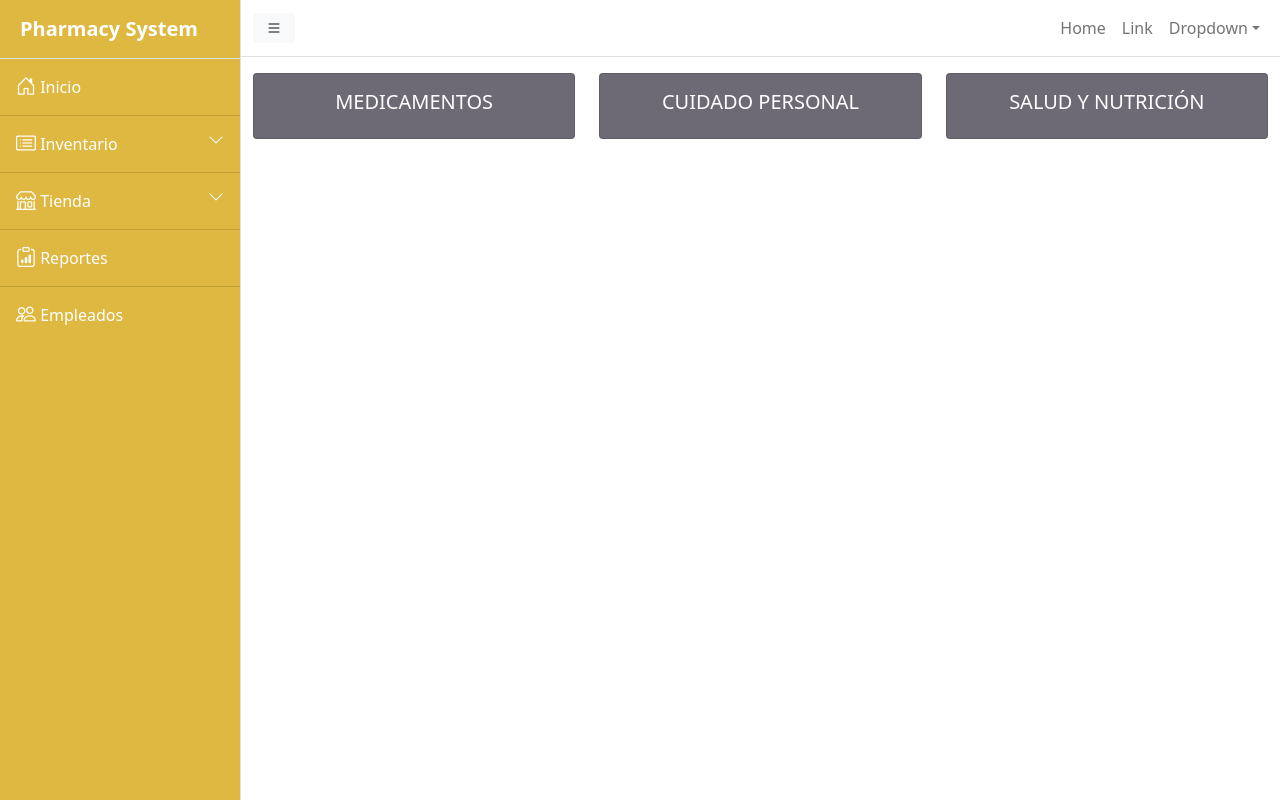
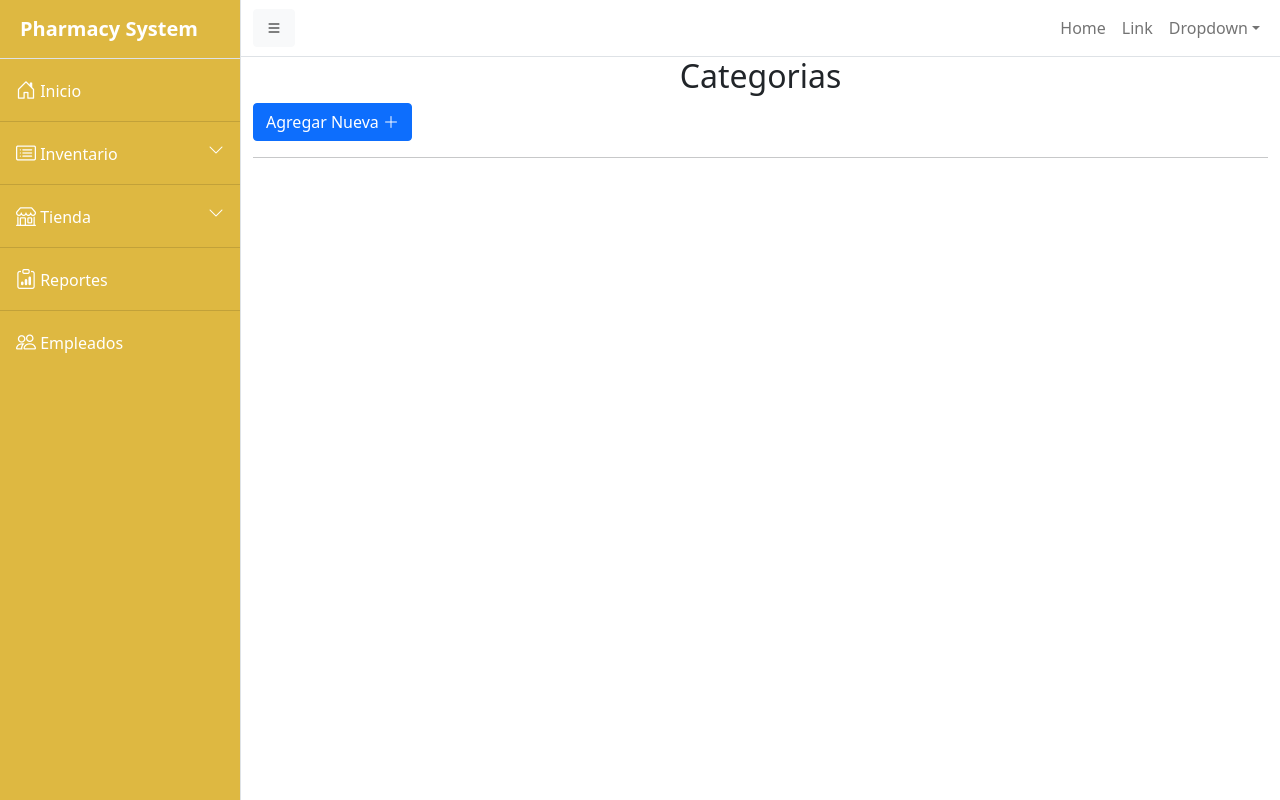
Before and after one commit to FelixAVeras/PharmacySystem_web, a PHP site: page /categorias.php in a window 1280 px wide. Run offline with PHP 8.4, Linux system fonts and the light colour scheme; data that the repository does not hold is empty; some libraries are stand-ins or nearby versions.

Commit message:
funcionalidad de categorias

```diff
--- a/categorias.php
+++ b/categorias.php
@@ -1,6 +1,3 @@
-<link rel="stylesheet" href="css/style.css">
-
-
 <?php
 include "config/connection.php";
 
@@ -13,47 +10,86 @@ if(isset($_POST['btn_logout'])){
     header('Location: login.php');
 }
 ?>
-<?php
-include ("headerLinks.php");
-?>
+
+<!DOCTYPE html>
+<html lang="en">
+<head>
+    <meta charset="UTF-8">
+    <meta http-equiv="X-UA-Compatible" content="IE=edge">
+    <meta name="viewport" content="width=device-width, initial-scale=1.0">
+    <title>Pharmacy System - Categorias</title>
+    <?php include ("headerLinks.php"); ?>
+    <link rel="stylesheet" href="css/style.css">
+</head>
+<body>
 <div class="d-flex" id="wrapper">
     <?php include('sidenav.php') ?>
     <div id="page-content-wrapper">
         <?php include ("navbar.php"); ?>
         <div class="container-fluid">
+            <h2 class="text-center">Categorias</h2>
+            <button type="button" class="btn btn-primary" data-bs-toggle="modal" data-bs-target="#addCategoryModal">Agregar Nueva <i class="bi bi-plus-lg"></i></button>
+
+            <hr>
             <div class="row mt-3 categorias">
-            <div class="col-sm-4">
+            <?php
+
+            $query = "SELECT * FROM categoria";
+
+            $statement = $connection->query($query);
+
+            if ($statement->num_rows > 0) {
+                while($row = $statement->fetch_array()) {
+
+            ?>
+
+            <div class="col-sm-4 mb-3">
                 <a class="text-decoration-none" href="">
-               <div class="card">
+                <div class="card ">
                     <div class="card-body">
-                    <h5 class="card-title text-center text-white">MEDICAMENTOS</h5>
+                        <h5 class="card-title text-center text-white">
+                            <?php echo $row['categoryName']; ?>
+                        </h5>
                     </div>
                     </div>
                 </a>
             </div>
-            <div class="col-sm-4">
-               <a class="text-decoration-none" href="">
-               <div class="card ">
-                <div class="card-body">
-                    <h5 class="card-title text-center text-white">CUIDADO PERSONAL</h5>
-                </div>
-                </div>
-               </a>
-            </div>
-            <div class="col-sm-4">
-               <a class="text-decoration-none" href="">
-               <div class="card ">
-                <div class="card-body">
-                    <h5 class="card-title text-center text-white">SALUD Y NUTRICIÓN</h5>
-                </div>
-                </div>
-               </a>
-            </div>
+
+            <?php
+                }
+            }
+
+            ?>
             </div>
         </div>
     </div>
 </div>
 
-    <?php
-    include ("footerLinks.php");
-    ?>
+
+        <div class="modal fade" id="addCategoryModal" data-bs-backdrop="static">
+            <div class="modal-dialog modal-dialog-centered">
+                <div class="modal-content">
+                <div class="modal-header">
+                    <h5 class="modal-title" id="exampleModalLabel">Nueva Categoria</h5>
+                    <button type="button" class="btn-close" data-bs-dismiss="modal" aria-label="Close"></button>
+                </div>
+                <div class="modal-body">
+                    <form action="categoryController.php" method="post">
+                        <div class="form-group">
+                            <label for="categoryName" class="control-label">Nombre Categoria</label>
+                            <input type="text" name="categoryName" class="form-control" id="categoryName">
+                        </div>
+                    </div>
+                    <div class="modal-footer">
+                        <button type="button" class="btn btn-danger" data-bs-dismiss="modal">Cancelar</button>
+                        <button type="submit" class="btn btn-success">Guardar Cambios</button>
+                    </form>
+                </div>
+                </div>
+            </div>
+        </div>
+
+<?php include ("footerLinks.php"); ?>
+
+</body>
+</html>
--- a/footerLinks.php
+++ b/footerLinks.php
@@ -1,3 +1,4 @@
+<script src="https://code.jquery.com/jquery-3.6.0.min.js"></script>
 <script src="https://cdn.jsdelivr.net/npm/bootstrap@5.0.2/dist/js/bootstrap.bundle.min.js" ></script>
 <script>
 window.addEventListener('DOMContentLoaded', event => {
--- a/login.php
+++ b/login.php
@@ -13,7 +13,7 @@ require_once 'config/connection.php';
 	<title>GoodPharmacy - Inicio de Sesión</title>
 	<link rel="stylesheet" href="https://cdn.jsdelivr.net/npm/bootstrap@5.2.0/dist/css/bootstrap.min.css">
 	<link rel="stylesheet" href="https://cdn.jsdelivr.net/npm/bootstrap-icons@1.9.1/font/bootstrap-icons.css">
-	<link rel="stylesheet" href="https://bootswatch.com/5/minty/bootstrap.min.css">
+	<!-- <link rel="stylesheet" href="https://bootswatch.com/5/minty/bootstrap.min.css"> -->
 </head>
 <body>
 
--- a/navbar.php
+++ b/navbar.php
@@ -2,6 +2,7 @@
     <div class="container-fluid">
         <button class="btn btn-light" id="sidebarToggle"><i class="bi bi-list"></i></button>
         <button class="navbar-toggler" type="button" data-bs-toggle="collapse" data-bs-target="#navbarSupportedContent" aria-controls="navbarSupportedContent" aria-expanded="false" aria-label="Toggle navigation"><span class="navbar-toggler-icon"></span></button>
+        <!-- <h3 class="ml-2 d-block d-sm-none">Pharmacy System Web</h3> -->
         <div class="collapse navbar-collapse" id="navbarSupportedContent">
             <ul class="navbar-nav ms-auto mt-2 mt-lg-0">
                 <li class="nav-item active"><a class="nav-link" href="#!">Home</a></li>
```
Also changed, not shown: categoryController.php (added, +37 -0 lines), js/auth.js (+0 -14 lines). Lines whose indentation alone changed are shown as unchanged.
